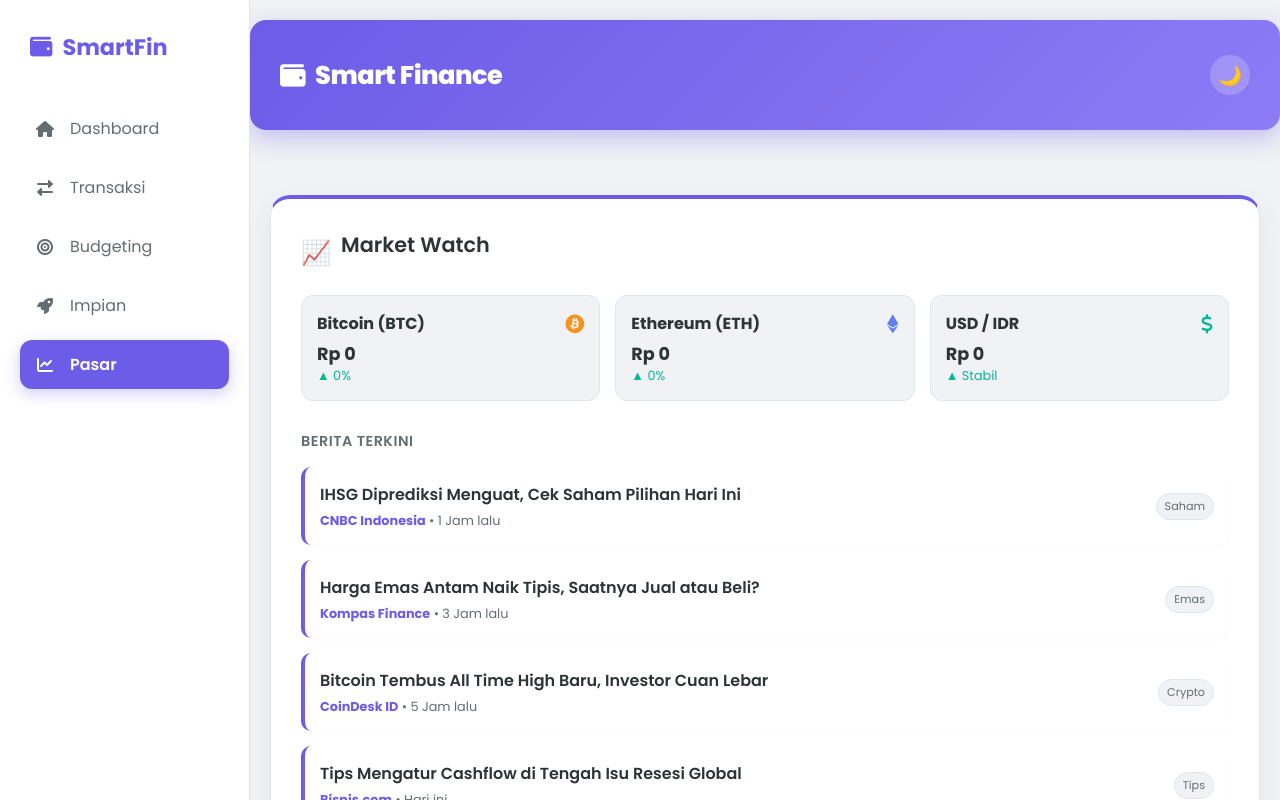
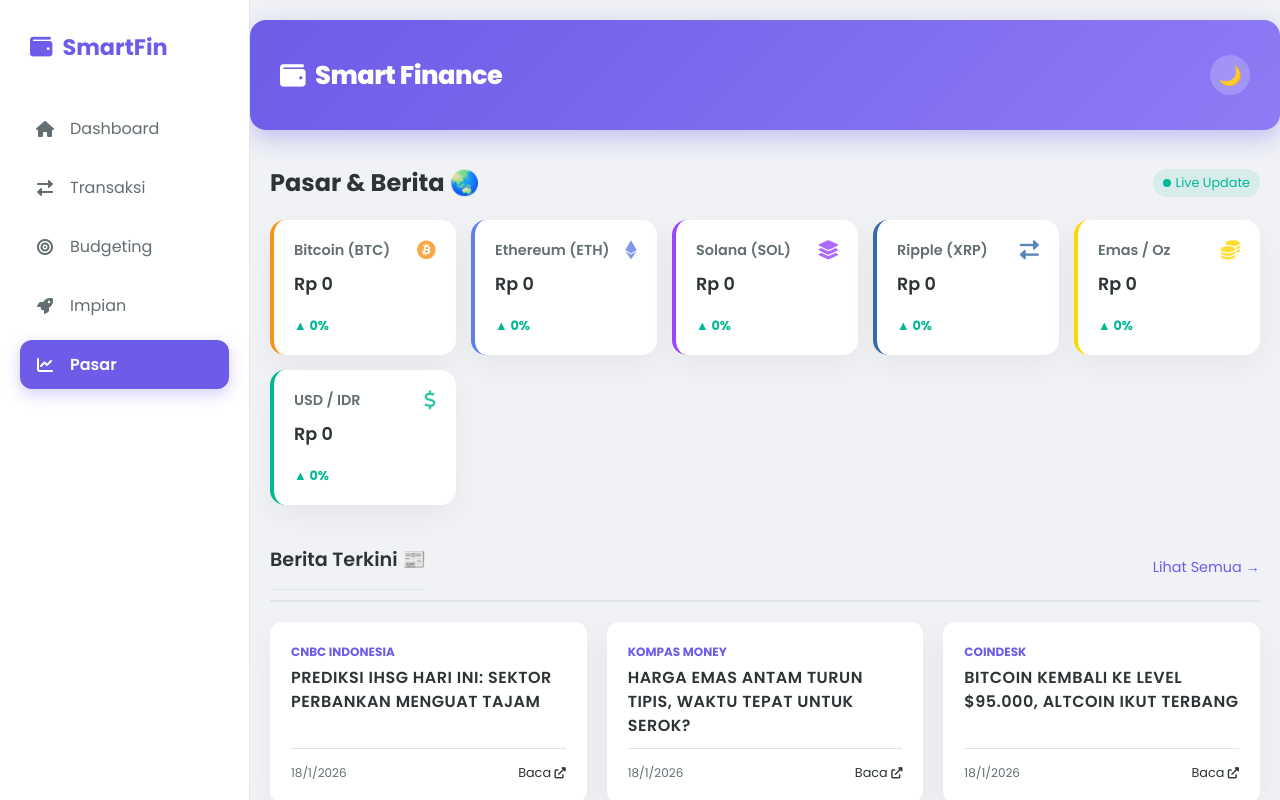
Before and after one commit to zuhudq/finance-dashboard.js, a React (Create React App) app in the folder client/: page /market in a window 1280 px wide. Shown: the top 800 px of the page. Built offline with nearby package versions, Linux system fonts and the light colour scheme; no server answers.

Commit message:
Pasar & Berita terkini

```diff
--- a/client/src/App.css
+++ b/client/src/App.css
@@ -818,3 +818,42 @@ select:focus {
     visibility: visible;
   }
 }
+
+/* --- MARKET PAGE --- */
+.market-card {
+  background: var(--bg-card);
+  padding: 20px;
+  border-radius: 15px;
+  box-shadow: var(--shadow);
+  transition: transform 0.3s;
+}
+.market-card:hover {
+  transform: translateY(-5px);
+}
+
+.news-card {
+  background: var(--bg-card);
+  padding: 20px;
+  border-radius: 12px;
+  box-shadow: var(--shadow);
+  display: flex;
+  align-items: center;
+  justify-content: space-between;
+  transition: all 0.2s;
+  border: 1px solid transparent;
+}
+.news-card:hover {
+  transform: translateX(5px);
+  border-color: var(--primary);
+  background: var(--input-bg); /* Sedikit beda warna pas hover */
+}
+
+.news-tag {
+  font-size: 0.75rem;
+  padding: 5px 10px;
+  border-radius: 20px;
+  background: var(--bg-main);
+  color: var(--text-secondary);
+  border: 1px solid var(--border-color);
+  font-weight: 600;
+}
--- a/client/src/components/MarketWatch.js
+++ b/client/src/components/MarketWatch.js
@@ -1,56 +1,60 @@
 import React, { useState, useEffect } from "react";
 import axios from "axios";
+
+// Variabel di luar komponen biar gak kena warning dependency
+const fallbackNews = [
+  {
+    title: "Prediksi IHSG Hari Ini: Sektor Perbankan Menguat Tajam",
+    source: "CNBC Indonesia",
+    url: "https://www.cnbcindonesia.com/market",
+    publishedAt: new Date().toISOString(),
+  },
+  {
+    title: "Harga Emas Antam Turun Tipis, Waktu Tepat untuk Serok?",
+    source: "Kompas Money",
+    url: "https://money.kompas.com/",
+    publishedAt: new Date().toISOString(),
+  },
+  {
+    title: "Bitcoin Kembali ke Level $95.000, Altcoin Ikut Terbang",
+    source: "CoinDesk",
+    url: "https://www.coindesk.com/",
+    publishedAt: new Date().toISOString(),
+  },
+  {
+    title: "Tips Mengatur Gaji UMR Agar Bisa Investasi Rutin",
+    source: "Detik Finance",
+    url: "https://finance.detik.com/",
+    publishedAt: new Date().toISOString(),
+  },
+  {
+    title: "Resesi Global 2026: Mitos atau Fakta? Ini Kata Ahli",
+    source: "Bisnis.com",
+    url: "https://ekonomi.bisnis.com/",
+    publishedAt: new Date().toISOString(),
+  },
+];
 
 export const MarketWatch = () => {
   const [marketData, setMarketData] = useState({
     btc: { price: 0, change: 0 },
     eth: { price: 0, change: 0 },
-    usd: { price: 0, change: 0 }, // Change USD kita simulasi saja
+    sol: { price: 0, change: 0 },
+    xrp: { price: 0, change: 0 },
+    gold: { price: 0, change: 0 },
+    usd: { price: 0, change: 0 },
   });
 
+  const [articles, setArticles] = useState([]);
   const [loading, setLoading] = useState(true);
-
-  // --- BERITA DUMMY (Biar Tampilannya Selalu Bagus) ---
-  const news = [
-    {
-      id: 1,
-      title: "IHSG Diprediksi Menguat, Cek Saham Pilihan Hari Ini",
-      source: "CNBC Indonesia",
-      time: "1 Jam lalu",
-      tag: "Saham",
-    },
-    {
-      id: 2,
-      title: "Harga Emas Antam Naik Tipis, Saatnya Jual atau Beli?",
-      source: "Kompas Finance",
-      time: "3 Jam lalu",
-      tag: "Emas",
-    },
-    {
-      id: 3,
-      title: "Bitcoin Tembus All Time High Baru, Investor Cuan Lebar",
-      source: "CoinDesk ID",
-      time: "5 Jam lalu",
-      tag: "Crypto",
-    },
-    {
-      id: 4,
-      title: "Tips Mengatur Cashflow di Tengah Isu Resesi Global",
-      source: "Bisnis.com",
-      time: "Hari ini",
-      tag: "Tips",
-    },
-  ];
 
   useEffect(() => {
     const fetchData = async () => {
       try {
-        // 1. Ambil Harga Crypto (CoinGecko API)
+        // 1. AMBIL HARGA PASAR
         const cryptoRes = await axios.get(
-          "https://api.coingecko.com/api/v3/simple/price?ids=bitcoin,ethereum&vs_currencies=idr&include_24hr_change=true",
+          "https://api.coingecko.com/api/v3/simple/price?ids=bitcoin,ethereum,solana,ripple,pax-gold&vs_currencies=idr&include_24hr_change=true",
         );
-
-        // 2. Ambil Kurs Dollar (Frankfurter API)
         const usdRes = await axios.get(
           "https://api.frankfurter.app/latest?from=USD&to=IDR",
         );
@@ -64,312 +68,353 @@ export const MarketWatch = () => {
             price: cryptoRes.data.ethereum.idr,
             change: cryptoRes.data.ethereum.idr_24h_change,
           },
-          usd: {
-            price: usdRes.data.rates.IDR,
-            change: 0.5, // Simulasi naik dikit
+          sol: {
+            price: cryptoRes.data.solana.idr,
+            change: cryptoRes.data.solana.idr_24h_change,
           },
+          xrp: {
+            price: cryptoRes.data.ripple.idr,
+            change: cryptoRes.data.ripple.idr_24h_change,
+          },
+          gold: {
+            price: cryptoRes.data["pax-gold"].idr,
+            change: cryptoRes.data["pax-gold"].idr_24h_change,
+          },
+          usd: { price: usdRes.data.rates.IDR, change: 0.15 },
         });
+
+        // 2. AMBIL BERITA
+        // Masukkan API Key kamu di sini
+        const API_KEY = "MASUKKAN_API_KEY_KAMU_DISINI";
+
+        if (API_KEY !== "MASUKKAN_API_KEY_KAMU_DISINI") {
+          const newsRes = await axios.get(
+            `https://gnews.io/api/v4/top-headlines?category=business&lang=id&country=id&max=6&apikey=${API_KEY}`,
+          );
+          setArticles(newsRes.data.articles);
+        } else {
+          setArticles(fallbackNews.sort(() => 0.5 - Math.random()));
+        }
+
         setLoading(false);
       } catch (err) {
-        console.log("Gagal ambil data market", err);
-        // Kalau error (misal limit habis), pakai data dummy biar gak blank
+        console.log("Gagal refresh data, gunakan fallback.");
+        setArticles(fallbackNews);
         setLoading(false);
       }
     };
 
     fetchData();
-    // Refresh tiap 60 detik (Opsional)
-    const interval = setInterval(fetchData, 60000);
+    const interval = setInterval(fetchData, 120000);
     return () => clearInterval(interval);
-  }, []);
-
-  const formatRupiah = (num) => {
-    return new Intl.NumberFormat("id-ID", {
-      style: "currency",
-      currency: "IDR",
-      maximumFractionDigits: 0,
-    }).format(num);
-  };
-
-  const formatPercent = (num) => {
-    return num ? `${num.toFixed(2)}%` : "0%";
-  };
+  }, []); // Dependency array kosong sudah aman karena variabel statis ada di luar
 
   return (
-    <div
-      className="budget-container"
-      style={{
-        marginTop: "30px",
-        animation: "fadeInUp 0.8s ease-out",
-        borderTop: "4px solid var(--primary)",
-      }}
-    >
-      {/* HEADER */}
+    <div className="animate-fade-in" style={{ marginBottom: "80px" }}>
       <div
         style={{
           display: "flex",
+          justifyContent: "space-between",
           alignItems: "center",
-          gap: "10px",
           marginBottom: "20px",
         }}
       >
-        <span style={{ fontSize: "1.5rem" }}>📈</span>
-        <h3
+        <h2 style={{ textAlign: "left", margin: 0 }}>Pasar & Berita 🌏</h2>
+        <span
           style={{
-            margin: 0,
-            border: "none",
-            fontSize: "1.3rem",
-            color: "var(--text-primary)",
+            fontSize: "0.8rem",
+            color: "var(--success)",
+            background: "rgba(0,184,148,0.1)",
+            padding: "5px 10px",
+            borderRadius: "20px",
+            display: "flex",
+            alignItems: "center",
+            gap: "5px",
           }}
         >
-          Market Watch
-        </h3>
+          <span
+            style={{
+              width: "8px",
+              height: "8px",
+              background: "var(--success)",
+              borderRadius: "50%",
+              display: "inline-block",
+            }}
+          ></span>
+          Live Update
+        </span>
       </div>
 
-      {/* --- LIVE TICKER (3 KARTU) --- */}
+      {/* LIVE TICKER GRID */}
       <div
         style={{
           display: "grid",
-          gridTemplateColumns: "repeat(auto-fit, minmax(200px, 1fr))",
+          gridTemplateColumns: "repeat(auto-fit, minmax(180px, 1fr))",
           gap: "15px",
-          marginBottom: "30px",
+          marginBottom: "40px",
         }}
       >
-        {/* BITCOIN */}
-        <div
+        <MarketCard
+          title="Bitcoin (BTC)"
+          price={marketData.btc.price}
+          change={marketData.btc.change}
+          icon="fab fa-bitcoin"
+          color="#f7931a"
+          loading={loading}
+        />
+        <MarketCard
+          title="Ethereum (ETH)"
+          price={marketData.eth.price}
+          change={marketData.eth.change}
+          icon="fab fa-ethereum"
+          color="#627eea"
+          loading={loading}
+        />
+        <MarketCard
+          title="Solana (SOL)"
+          price={marketData.sol.price}
+          change={marketData.sol.change}
+          icon="fas fa-layer-group"
+          color="#9945FF"
+          loading={loading}
+        />
+        <MarketCard
+          title="Ripple (XRP)"
+          price={marketData.xrp.price}
+          change={marketData.xrp.change}
+          icon="fas fa-exchange-alt"
+          color="#346AA9"
+          loading={loading}
+        />
+        <MarketCard
+          title="Emas / Oz"
+          price={marketData.gold.price}
+          change={marketData.gold.change}
+          icon="fas fa-coins"
+          color="#FFD700"
+          loading={loading}
+        />
+        <MarketCard
+          title="USD / IDR"
+          price={marketData.usd.price}
+          change={marketData.usd.change}
+          icon="fas fa-dollar-sign"
+          color="#00b894"
+          loading={loading}
+        />
+      </div>
+
+      {/* NEWS SECTION */}
+      <div
+        style={{
+          display: "flex",
+          justifyContent: "space-between",
+          alignItems: "center",
+          borderBottom: "2px solid var(--border-color)",
+          paddingBottom: "10px",
+          marginBottom: "20px",
+        }}
+      >
+        <h3 style={{ margin: 0 }}>Berita Terkini 📰</h3>
+        <span
           style={{
-            background: "var(--bg-main)",
-            padding: "15px",
-            borderRadius: "12px",
-            border: "1px solid var(--border-color)",
-            position: "relative",
-            overflow: "hidden",
+            fontSize: "0.9rem",
+            color: "var(--primary)",
+            cursor: "pointer",
           }}
         >
-          <div
-            style={{
-              display: "flex",
-              justifyContent: "space-between",
-              alignItems: "center",
-              marginBottom: "5px",
-            }}
+          Lihat Semua →
+        </span>
+      </div>
+
+      <div
+        style={{
+          display: "grid",
+          gridTemplateColumns: "repeat(auto-fill, minmax(300px, 1fr))",
+          gap: "20px",
+        }}
+      >
+        {articles.map((item, index) => (
+          <a
+            key={index}
+            href={item.url}
+            target="_blank"
+            rel="noopener noreferrer"
+            style={{ textDecoration: "none" }}
           >
-            <span style={{ fontWeight: "bold", color: "var(--text-primary)" }}>
-              Bitcoin (BTC)
-            </span>
-            <i
-              className="fab fa-bitcoin"
-              style={{ color: "#f7931a", fontSize: "1.2rem" }}
-            ></i>
-          </div>
-          {loading ? (
-            <small>Loading...</small>
-          ) : (
-            <>
+            <div
+              className="news-card"
+              style={{
+                height: "100%",
+                flexDirection: "column",
+                alignItems: "flex-start",
+                justifyContent: "flex-start",
+                padding: "0",
+              }}
+            >
+              {item.image && (
+                <div
+                  style={{
+                    width: "100%",
+                    height: "150px",
+                    overflow: "hidden",
+                    borderTopLeftRadius: "12px",
+                    borderTopRightRadius: "12px",
+                  }}
+                >
+                  <img
+                    src={item.image}
+                    alt="News"
+                    style={{
+                      width: "100%",
+                      height: "100%",
+                      objectFit: "cover",
+                      transition: "0.3s",
+                    }}
+                  />
+                </div>
+              )}
               <div
                 style={{
-                  fontSize: "1.1rem",
-                  fontWeight: "bold",
-                  color: "var(--text-primary)",
+                  padding: "20px",
+                  display: "flex",
+                  flexDirection: "column",
+                  flex: 1,
                 }}
               >
-                {formatRupiah(marketData.btc.price)}
-              </div>
-              <div
-                style={{
-                  fontSize: "0.8rem",
-                  color:
-                    marketData.btc.change >= 0
-                      ? "var(--success)"
-                      : "var(--danger)",
-                  display: "flex",
-                  alignItems: "center",
-                  gap: "5px",
-                }}
-              >
-                {marketData.btc.change >= 0 ? "▲" : "▼"}{" "}
-                {formatPercent(marketData.btc.change)}
-              </div>
-            </>
-          )}
-        </div>
-
-        {/* ETHEREUM */}
-        <div
-          style={{
-            background: "var(--bg-main)",
-            padding: "15px",
-            borderRadius: "12px",
-            border: "1px solid var(--border-color)",
-            position: "relative",
-            overflow: "hidden",
-          }}
-        >
-          <div
-            style={{
-              display: "flex",
-              justifyContent: "space-between",
-              alignItems: "center",
-              marginBottom: "5px",
-            }}
-          >
-            <span style={{ fontWeight: "bold", color: "var(--text-primary)" }}>
-              Ethereum (ETH)
-            </span>
-            <i
-              className="fab fa-ethereum"
-              style={{ color: "#627eea", fontSize: "1.2rem" }}
-            ></i>
-          </div>
-          {loading ? (
-            <small>Loading...</small>
-          ) : (
-            <>
-              <div
-                style={{
-                  fontSize: "1.1rem",
-                  fontWeight: "bold",
-                  color: "var(--text-primary)",
-                }}
-              >
-                {formatRupiah(marketData.eth.price)}
-              </div>
-              <div
-                style={{
-                  fontSize: "0.8rem",
-                  color:
-                    marketData.eth.change >= 0
-                      ? "var(--success)"
-                      : "var(--danger)",
-                  display: "flex",
-                  alignItems: "center",
-                  gap: "5px",
-                }}
-              >
-                {marketData.eth.change >= 0 ? "▲" : "▼"}{" "}
-                {formatPercent(marketData.eth.change)}
-              </div>
-            </>
-          )}
-        </div>
-
-        {/* USD CURRENCY */}
-        <div
-          style={{
-            background: "var(--bg-main)",
-            padding: "15px",
-            borderRadius: "12px",
-            border: "1px solid var(--border-color)",
-            position: "relative",
-            overflow: "hidden",
-          }}
-        >
-          <div
-            style={{
-              display: "flex",
-              justifyContent: "space-between",
-              alignItems: "center",
-              marginBottom: "5px",
-            }}
-          >
-            <span style={{ fontWeight: "bold", color: "var(--text-primary)" }}>
-              USD / IDR
-            </span>
-            <i
-              className="fas fa-dollar-sign"
-              style={{ color: "#00b894", fontSize: "1.2rem" }}
-            ></i>
-          </div>
-          {loading ? (
-            <small>Loading...</small>
-          ) : (
-            <>
-              <div
-                style={{
-                  fontSize: "1.1rem",
-                  fontWeight: "bold",
-                  color: "var(--text-primary)",
-                }}
-              >
-                {formatRupiah(marketData.usd.price)}
-              </div>
-              <div
-                style={{
-                  fontSize: "0.8rem",
-                  color: "var(--success)",
-                  display: "flex",
-                  alignItems: "center",
-                  gap: "5px",
-                }}
-              >
-                ▲ Stabil
-              </div>
-            </>
-          )}
-        </div>
-      </div>
-
-      {/* --- NEWS SECTION --- */}
-      <h4 style={{ marginBottom: "15px", color: "var(--text-secondary)" }}>
-        Berita Terkini
-      </h4>
-      <div style={{ display: "flex", flexDirection: "column", gap: "15px" }}>
-        {news.map((item) => (
-          <div
-            key={item.id}
-            style={{
-              display: "flex",
-              justifyContent: "space-between",
-              alignItems: "center",
-              padding: "15px",
-              borderRadius: "10px",
-              borderLeft: `4px solid var(--primary)`,
-              background: "var(--bg-card)",
-              boxShadow: "0 2px 5px rgba(0,0,0,0.02)",
-              transition: "transform 0.2s",
-              cursor: "pointer",
-            }}
-            onMouseEnter={(e) =>
-              (e.currentTarget.style.transform = "translateX(5px)")
-            }
-            onMouseLeave={(e) =>
-              (e.currentTarget.style.transform = "translateX(0)")
-            }
-          >
-            <div>
-              <div
-                style={{
-                  fontWeight: "600",
-                  color: "var(--text-primary)",
-                  marginBottom: "5px",
-                }}
-              >
-                {item.title}
-              </div>
-              <div
-                style={{ fontSize: "0.8rem", color: "var(--text-secondary)" }}
-              >
-                <span style={{ color: "var(--primary)", fontWeight: "bold" }}>
-                  {item.source}
-                </span>{" "}
-                • {item.time}
+                <div
+                  style={{
+                    fontSize: "0.75rem",
+                    color: "var(--primary)",
+                    fontWeight: "bold",
+                    marginBottom: "5px",
+                    textTransform: "uppercase",
+                  }}
+                >
+                  {item.source.name || item.source}
+                </div>
+                <h4
+                  style={{
+                    margin: "0 0 10px 0",
+                    color: "var(--text-primary)",
+                    fontSize: "1rem",
+                    lineHeight: "1.5",
+                    flex: 1,
+                  }}
+                >
+                  {item.title}
+                </h4>
+                <div
+                  style={{
+                    display: "flex",
+                    justifyContent: "space-between",
+                    alignItems: "center",
+                    width: "100%",
+                    marginTop: "auto",
+                    paddingTop: "15px",
+                    borderTop: "1px solid var(--border-color)",
+                  }}
+                >
+                  <span
+                    style={{
+                      fontSize: "0.75rem",
+                      color: "var(--text-secondary)",
+                    }}
+                  >
+                    {new Date(item.publishedAt).toLocaleDateString("id-ID")}
+                  </span>
+                  <span
+                    style={{ fontSize: "0.8rem", color: "var(--text-primary)" }}
+                  >
+                    Baca{" "}
+                    <i
+                      className="fas fa-external-link-alt"
+                      style={{ fontSize: "0.7rem" }}
+                    ></i>
+                  </span>
+                </div>
               </div>
             </div>
-            <span
-              style={{
-                fontSize: "0.7rem",
-                padding: "4px 8px",
-                borderRadius: "20px",
-                background: "var(--bg-main)",
-                color: "var(--text-secondary)",
-                border: "1px solid var(--border-color)",
-              }}
-            >
-              {item.tag}
-            </span>
-          </div>
+          </a>
         ))}
       </div>
     </div>
   );
 };
+
+// Sub-Component
+const MarketCard = ({ title, price, change, icon, color, loading }) => {
+  const formatRupiah = (num) =>
+    new Intl.NumberFormat("id-ID", {
+      style: "currency",
+      currency: "IDR",
+      maximumFractionDigits: 0,
+    }).format(num);
+  const formatPercent = (num) => (num ? `${num.toFixed(2)}%` : "0%");
+  const isPositive = change >= 0;
+
+  return (
+    <div
+      className="market-card"
+      style={{ borderLeft: `4px solid ${color}`, position: "relative" }}
+    >
+      <div
+        style={{
+          display: "flex",
+          justifyContent: "space-between",
+          alignItems: "flex-start",
+          marginBottom: "10px",
+        }}
+      >
+        <span
+          style={{
+            fontWeight: "600",
+            fontSize: "0.9rem",
+            color: "var(--text-secondary)",
+          }}
+        >
+          {title}
+        </span>
+        <i
+          className={icon}
+          style={{ color: color, fontSize: "1.2rem", opacity: 0.8 }}
+        ></i>
+      </div>
+      <h3
+        style={{
+          margin: "0 0 5px 0",
+          border: "none",
+          fontSize: "1.1rem",
+          color: "var(--text-primary)",
+        }}
+      >
+        {loading ? (
+          <span
+            className="skeleton-loading"
+            style={{
+              width: "80px",
+              height: "20px",
+              display: "block",
+              background: "var(--border-color)",
+              borderRadius: "4px",
+            }}
+          ></span>
+        ) : (
+          formatRupiah(price)
+        )}
+      </h3>
+      <span
+        style={{
+          color: isPositive ? "var(--success)" : "var(--danger)",
+          fontWeight: "bold",
+          fontSize: "0.8rem",
+          display: "flex",
+          alignItems: "center",
+          gap: "3px",
+        }}
+      >
+        {isPositive ? "▲" : "▼"} {formatPercent(change)}
+      </span>
+    </div>
+  );
+};
```
Also changed, not shown: client/src/components/AddTransaction.js (+0 -19 lines).
